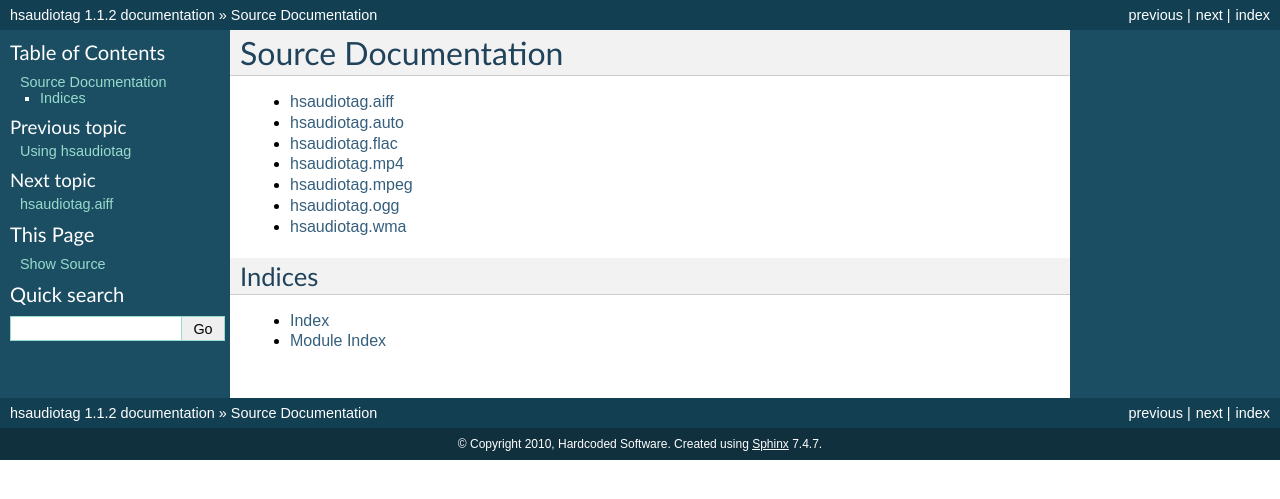
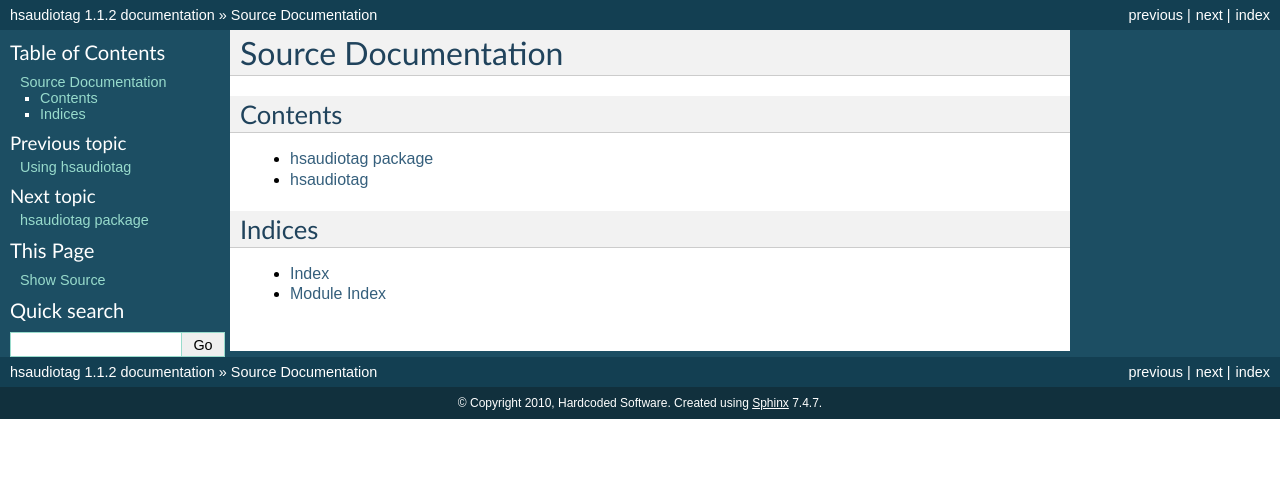
Before and after one commit to chrrrisw/hsaudiotag, a Sphinx documentation site: the page built from docs/classes.rst, in a window 1280 px wide. Shown: the top 499 px of the page. Built offline with Sphinx 7.4.7, drawn with Linux system fonts in a browser that asks for light colours; pages that are not in the unit, such as notebooks, are missing from menus; some of the changed lines change nothing that is shown.

Commit message:
Move docs

```diff
--- /dev/null
+++ b/docs/api/hsaudiotag.rst
@@ -0,0 +1,109 @@
+hsaudiotag package
+==================
+
+Subpackages
+-----------
+
+.. toctree::
+
+    hsaudiotag.tests
+
+Submodules
+----------
+
+hsaudiotag.aiff module
+----------------------
+
+.. automodule:: hsaudiotag.aiff
+    :members:
+    :undoc-members:
+    :show-inheritance:
+
+hsaudiotag.auto module
+----------------------
+
+.. automodule:: hsaudiotag.auto
+    :members:
+    :undoc-members:
+    :show-inheritance:
+
+hsaudiotag.flac module
+----------------------
+
+.. automodule:: hsaudiotag.flac
+    :members:
+    :undoc-members:
+    :show-inheritance:
+
+hsaudiotag.genres module
+------------------------
+
+.. automodule:: hsaudiotag.genres
+    :members:
+    :undoc-members:
+    :show-inheritance:
+
+hsaudiotag.id3v1 module
+-----------------------
+
+.. automodule:: hsaudiotag.id3v1
+    :members:
+    :undoc-members:
+    :show-inheritance:
+
+hsaudiotag.id3v2 module
+-----------------------
+
+.. automodule:: hsaudiotag.id3v2
+    :members:
+    :undoc-members:
+    :show-inheritance:
+
+hsaudiotag.mp4 module
+---------------------
+
+.. automodule:: hsaudiotag.mp4
+    :members:
+    :undoc-members:
+    :show-inheritance:
+
+hsaudiotag.mpeg module
+----------------------
+
+.. automodule:: hsaudiotag.mpeg
+    :members:
+    :undoc-members:
+    :show-inheritance:
+
+hsaudiotag.ogg module
+---------------------
+
+.. automodule:: hsaudiotag.ogg
+    :members:
+    :undoc-members:
+    :show-inheritance:
+
+hsaudiotag.util module
+----------------------
+
+.. automodule:: hsaudiotag.util
+    :members:
+    :undoc-members:
+    :show-inheritance:
+
+hsaudiotag.wma module
+---------------------
+
+.. automodule:: hsaudiotag.wma
+    :members:
+    :undoc-members:
+    :show-inheritance:
+
+
+Module contents
+---------------
+
+.. automodule:: hsaudiotag
+    :members:
+    :undoc-members:
+    :show-inheritance:
--- /dev/null
+++ b/docs/api/modules.rst
@@ -0,0 +1,7 @@
+hsaudiotag
+==========
+
+.. toctree::
+   :maxdepth: 4
+
+   hsaudiotag
--- a/docs/classes.rst
+++ b/docs/classes.rst
@@ -1,11 +1,14 @@
 Source Documentation
 ====================
+
+Contents
+--------
 
 .. toctree::
    :maxdepth: 1
    :glob:
 
-   hsaudiotag*
+   api/*
 
 Indices
 -------
--- a/docs/hsaudiotag.aiff.rst
+++ /dev/null
@@ -1,8 +0,0 @@
-hsaudiotag.aiff
-===============
-
-.. automodule:: hsaudiotag.aiff
-   :members:
-   :undoc-members:
-   :show-inheritance:
-   :private-members:
--- a/docs/hsaudiotag.auto.rst
+++ /dev/null
@@ -1,7 +0,0 @@
-hsaudiotag.auto
-===============
-
-.. automodule:: hsaudiotag.auto
-   :members:
-   :undoc-members:
-   :show-inheritance:
--- a/docs/hsaudiotag.flac.rst
+++ /dev/null
@@ -1,8 +0,0 @@
-hsaudiotag.flac
-===============
-
-.. automodule:: hsaudiotag.flac
-   :members:
-   :undoc-members:
-   :show-inheritance:
-   :private-members:
--- a/docs/hsaudiotag.mp4.rst
+++ /dev/null
@@ -1,8 +0,0 @@
-hsaudiotag.mp4
-===============
-
-.. automodule:: hsaudiotag.mp4
-   :members:
-   :undoc-members:
-   :show-inheritance:
-   :private-members:
--- a/docs/hsaudiotag.mpeg.rst
+++ /dev/null
@@ -1,8 +0,0 @@
-hsaudiotag.mpeg
-===============
-
-.. automodule:: hsaudiotag.mpeg
-   :members:
-   :undoc-members:
-   :show-inheritance:
-   :private-members:
--- a/docs/hsaudiotag.ogg.rst
+++ /dev/null
@@ -1,8 +0,0 @@
-hsaudiotag.ogg
-===============
-
-.. automodule:: hsaudiotag.ogg
-   :members:
-   :undoc-members:
-   :show-inheritance:
-   :private-members:
--- a/docs/hsaudiotag.wma.rst
+++ /dev/null
@@ -1,8 +0,0 @@
-hsaudiotag.wma
-===============
-
-.. automodule:: hsaudiotag.wma
-   :members:
-   :undoc-members:
-   :show-inheritance:
-   :private-members:
```
